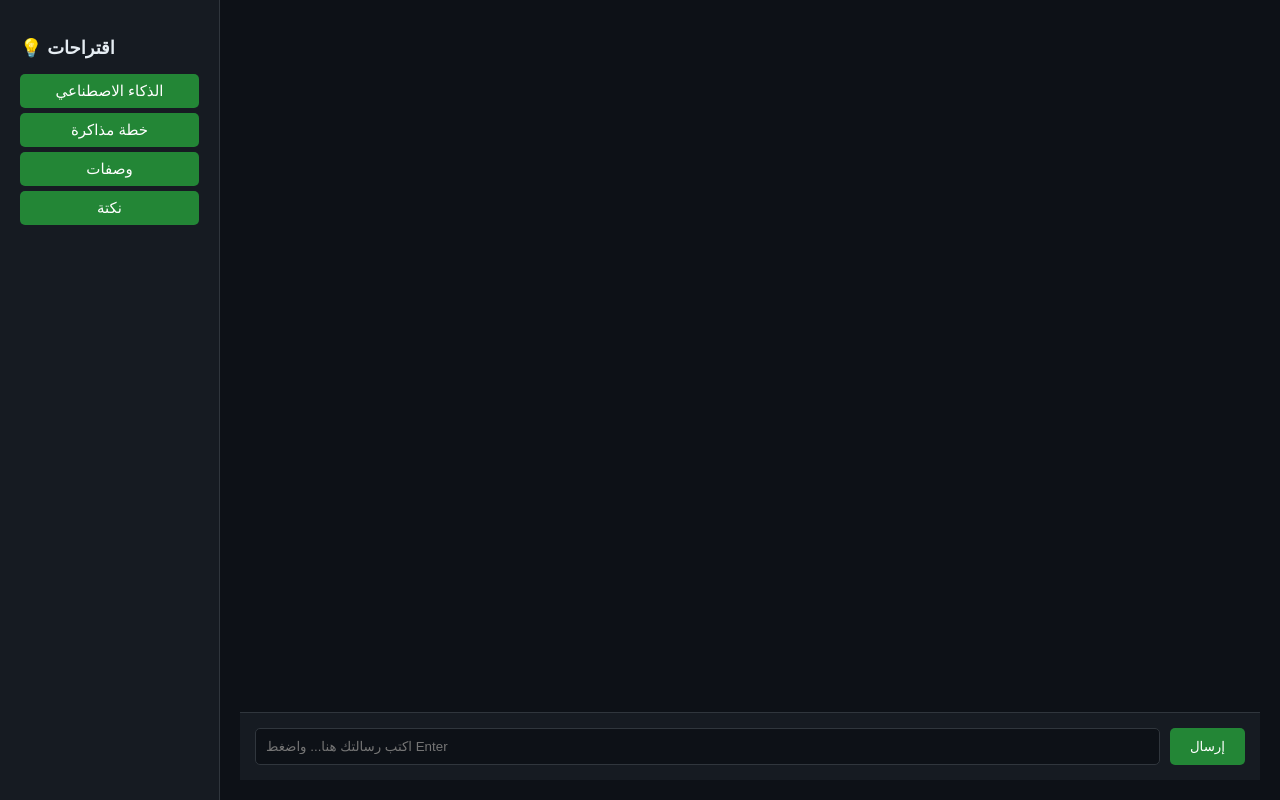
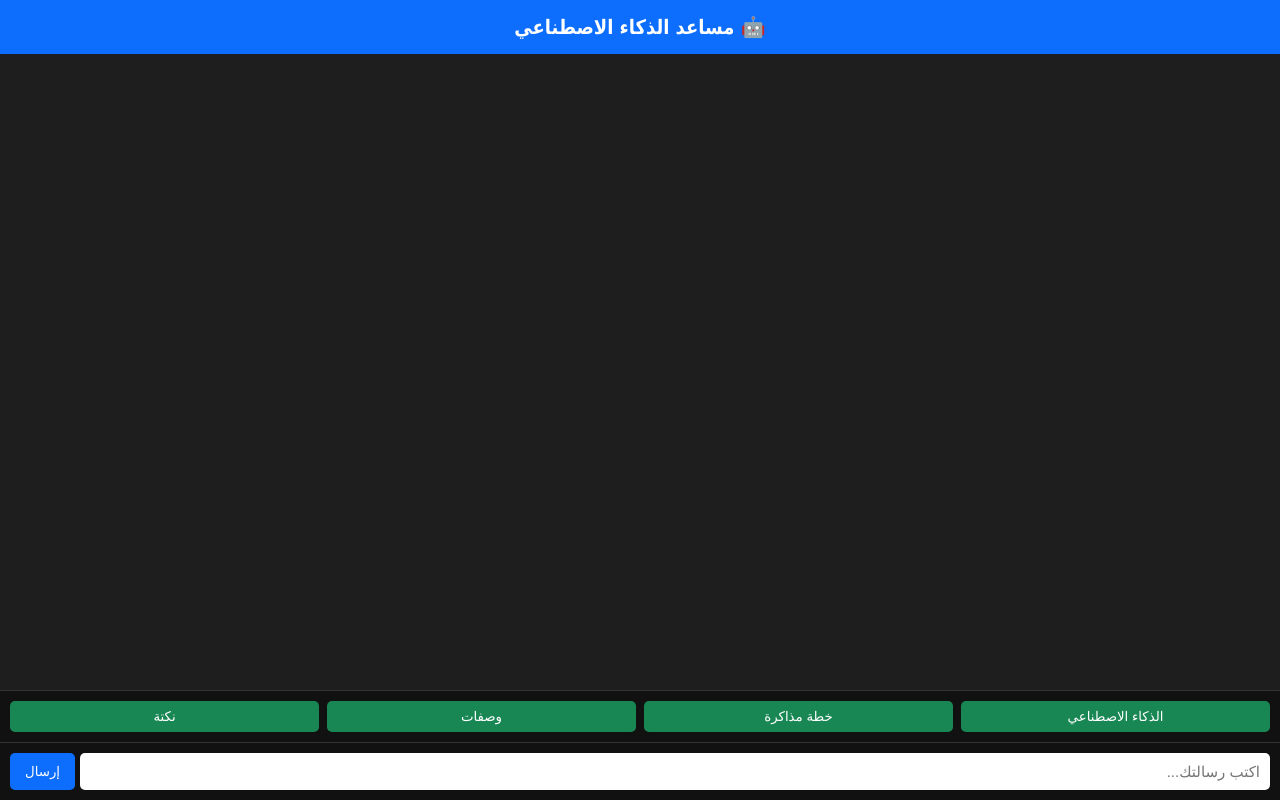
Before and after one commit to vivkweb/vivkAiweb, a plain HTML site: page index.html in a window 1280 px wide. Drawn offline with Linux system fonts and the light colour scheme.

Commit message:
Update index.html

```diff
--- a/index.html
+++ b/index.html
@@ -1,176 +1,156 @@
 <!DOCTYPE html>
-<html lang="ar">
+<html lang="ar" dir="rtl">
+<head>
+  <meta charset="UTF-8" />
+  <meta name="viewport" content="width=device-width, initial-scale=1.0" />
+  <title>مساعد الذكاء الاصطناعي</title>
   <style>
     body {
       margin: 0;
-  padding: 0;
-  font-family: Arial, sans-serif;
+      font-family: Tahoma, Arial, sans-serif;
       background: #1e1e1e;
-  color: white;
+      color: #fff;
       display: flex;
+      flex-direction: column;
       height: 100vh;
     }
 
-.sidebar {
-  width: 220px; /* قللنا العرض */
-  background: #111;
+    header {
+      background: #0d6efd;
       padding: 15px;
-  box-sizing: border-box;
+      text-align: center;
+      font-size: 20px;
+      font-weight: bold;
+      color: #fff;
     }
 
-.sidebar button {
-  display: block;
-  width: 100%;
-  margin-bottom: 10px;
-  padding: 12px;
+    #chat {
+      flex: 1;
+      overflow-y: auto;
+      padding: 15px;
+      display: flex;
+      flex-direction: column;
+      gap: 10px;
+    }
+
+    .msg {
+      max-width: 75%;
+      padding: 10px 15px;
+      border-radius: 10px;
+      word-wrap: break-word;
+      font-size: 15px;
+    }
+    .user {
+      background: #0d6efd;
+      align-self: flex-end;
+    }
+    .bot {
+      background: #2f2f2f;
+      align-self: flex-start;
+    }
+
+    #input-area {
+      display: flex;
+      border-top: 1px solid #333;
+      padding: 10px;
+      background: #111;
+    }
+
+    #input-area input {
+      flex: 1;
+      padding: 10px;
+      border: none;
+      border-radius: 5px;
+      margin-left: 5px;
+      font-size: 15px;
+    }
+
+    #input-area button {
+      background: #0d6efd;
+      border: none;
+      padding: 10px 15px;
+      border-radius: 5px;
+      cursor: pointer;
+      color: #fff;
+    }
+
+    #quick {
+      display: flex;
+      flex-wrap: wrap;
+      gap: 8px;
+      padding: 10px;
+      background: #111;
+      border-top: 1px solid #333;
+    }
+
+    #quick button {
+      flex: 1;
+      min-width: 120px;
       background: #198754;
       border: none;
-  border-radius: 6px;
-  color: white;
-  font-size: 15px;
+      padding: 8px;
+      border-radius: 5px;
+      color: #fff;
       cursor: pointer;
     }
-
-.chat-container {
-  flex: 1; /* ياخذ باقي المساحة */
-  display: flex;
-  flex-direction: column;
-  padding: 20px;
-  overflow-y: auto;
-}
-
-.message {
-  max-width: 70%;
-  padding: 10px 14px;
-  border-radius: 10px;
-  margin: 8px 0;
-}
-
-.user {
-  background: #198754;
-  align-self: flex-end;
-}
-
-.bot {
-  background: #333;
-  align-self: flex-start;
-}
-</style>
-  <head>
-  <meta charset="UTF-8">
-  <title>دردشة AI</title>
-  <style>
-    body { margin: 0; font-family: "Segoe UI", Arial, sans-serif; background: #0d1117; color: #e6edf3; display: flex; height: 100vh; }
-    .sidebar { width: 220px; background: #161b22; padding: 20px; border-right: 1px solid #30363d; }
-    .sidebar h2 { font-size: 18px; margin-bottom: 15px; }
-    .sidebar button { width: 100%; margin: 5px 0; padding: 8px; border: none; background: #238636; color: #fff; cursor: pointer; border-radius: 5px; }
-    .sidebar button:hover { background: #2ea043; }
-    .chat-container { flex: 1; display: flex; flex-direction: column; }
-    .chat-box { flex: 1; padding: 20px; overflow-y: auto; display: flex; flex-direction: column; gap: 10px; }
-    .message { max-width: 70%; padding: 10px 15px; border-radius: 10px; line-height: 1.4; }
-    .user { align-self: flex-end; background: #238636; color: #fff; border-bottom-right-radius: 0; }
-    .bot { align-self: flex-start; background: #30363d; border-bottom-left-radius: 0; }
-    .input-area { display: flex; padding: 15px; background: #161b22; border-top: 1px solid #30363d; }
-    #userInput { flex: 1; padding: 10px; border-radius: 5px; border: 1px solid #30363d; background: #0d1117; color: #e6edf3; }
-    button.send { margin-left: 10px; padding: 10px 20px; background: #238636; color: #fff; border: none; border-radius: 5px; cursor: pointer; }
-    button.send:hover { background: #2ea043; }
-    .typing { font-style: italic; color: #8b949e; }
   </style>
 </head>
 <body>
+  <header>🤖 مساعد الذكاء الاصطناعي</header>
 
-  <!-- الشريط الجانبي -->
-  <div class="sidebar">
-    <h2>💡 اقتراحات</h2>
-    <button onclick="quickSend('اشرحلي الذكاء الاصطناعي ببساطة')">الذكاء الاصطناعي</button>
-    <button onclick="quickSend('أكتبلي خطة مذاكرة فعالة')">خطة مذاكرة</button>
-    <button onclick="quickSend('اعطيني وصفة سهلة للعشاء')">وصفات</button>
-    <button onclick="quickSend('نكتة تضحكني 😂')">نكتة</button>
+  <div id="chat"></div>
+
+  <div id="quick">
+    <button onclick="sendMessage('اشرحلي الذكاء الاصطناعي ببساطة')">الذكاء الاصطناعي</button>
+    <button onclick="sendMessage('اعطني خطة مذاكرة')">خطة مذاكرة</button>
+    <button onclick="sendMessage('اعطني وصفة طبخ سهلة')">وصفات</button>
+    <button onclick="sendMessage('قل نكتة مضحكة')">نكتة</button>
   </div>
 
-  <!-- المحادثة -->
-  <div class="chat-container">
-    <div id="chatBox" class="chat-box"></div>
-
-    <div class="input-area">
-      <input id="userInput" type="text" placeholder="اكتب رسالتك هنا... واضغط Enter">
-      <button class="send" onclick="sendMessage()">إرسال</button>
-    </div>
+  <div id="input-area">
+    <input id="userInput" type="text" placeholder="اكتب رسالتك..." />
+    <button onclick="handleSend()">إرسال</button>
   </div>
 
   <script>
-    const chatBox = document.getElementById("chatBox");
+    const chat = document.getElementById("chat");
     const input = document.getElementById("userInput");
 
-    function addMessage(text, sender) {
-      const msg = document.createElement("div");
-      msg.classList.add("message", sender);
-      msg.innerText = text;
-      chatBox.appendChild(msg);
-      chatBox.scrollTop = chatBox.scrollHeight;
+    function addMessage(sender, text) {
+      const div = document.createElement("div");
+      div.classList.add("msg", sender);
+      div.textContent = text;
+      chat.appendChild(div);
+      chat.scrollTop = chat.scrollHeight;
     }
 
-    async function sendMessage(msg) {
-      const message = msg || input.value;
-      if (!message) return;
+    async function sendMessage(message) {
+      addMessage("user", message);
 
-      addMessage(message, "user");
-      input.value = "";
-
-      const typing = document.createElement("div");
-      typing.classList.add("typing");
-      typing.innerText = "الذكاء يكتب...";
-      chatBox.appendChild(typing);
-      chatBox.scrollTop = chatBox.scrollHeight;
-
-      try {
-        const res = await fetch("/api/chat", {
+      const response = await fetch("/api/chat", {
         method: "POST",
         headers: { "Content-Type": "application/json" },
         body: JSON.stringify({ message }),
       });
 
-        const data = await res.json();
-        typing.remove();
-
+      const data = await response.json();
       if (data.reply) {
-          typeEffect(data.reply, "bot");
+        addMessage("bot", data.reply);
       } else {
-          addMessage("⚠️ ما في رد", "bot");
-        }
-      } catch (err) {
-        typing.remove();
-        addMessage("⚠️ خطأ: " + err.message, "bot");
+        addMessage("bot", "❌ لم يتم الرد من الخادم");
       }
     }
 
-    // تأثير الكتابة
-    function typeEffect(text, sender) {
-      let i = 0;
-      const interval = setInterval(() => {
-        const lastMsg = document.createElement("div");
-        lastMsg.classList.add("message", sender);
-        lastMsg.innerText = text.slice(0, i);
-        if (chatBox.lastChild?.classList.contains(sender)) {
-          chatBox.removeChild(chatBox.lastChild);
-        }
-        chatBox.appendChild(lastMsg);
-        chatBox.scrollTop = chatBox.scrollHeight;
-        i++;
-        if (i > text.length) clearInterval(interval);
-      }, 20);
+    function handleSend() {
+      const text = input.value.trim();
+      if (!text) return;
+      sendMessage(text);
+      input.value = "";
     }
 
-    // إرسال بالـ Enter
     input.addEventListener("keypress", (e) => {
-      if (e.key === "Enter") sendMessage();
+      if (e.key === "Enter") handleSend();
     });
-
-    // رسائل سريعة من الأزرار
-    function quickSend(text) {
-      input.value = text;
-      sendMessage();
-    }
   </script>
 </body>
 </html>
```
Lines whose indentation alone changed are shown as unchanged.
